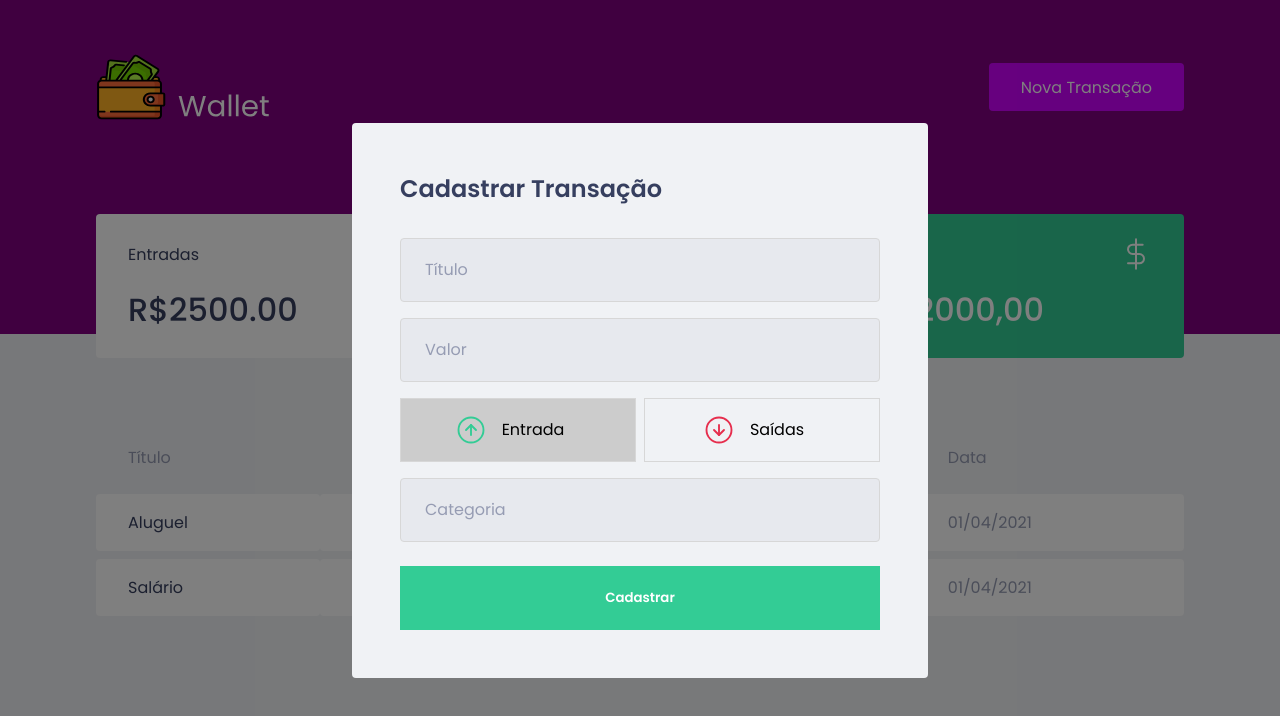
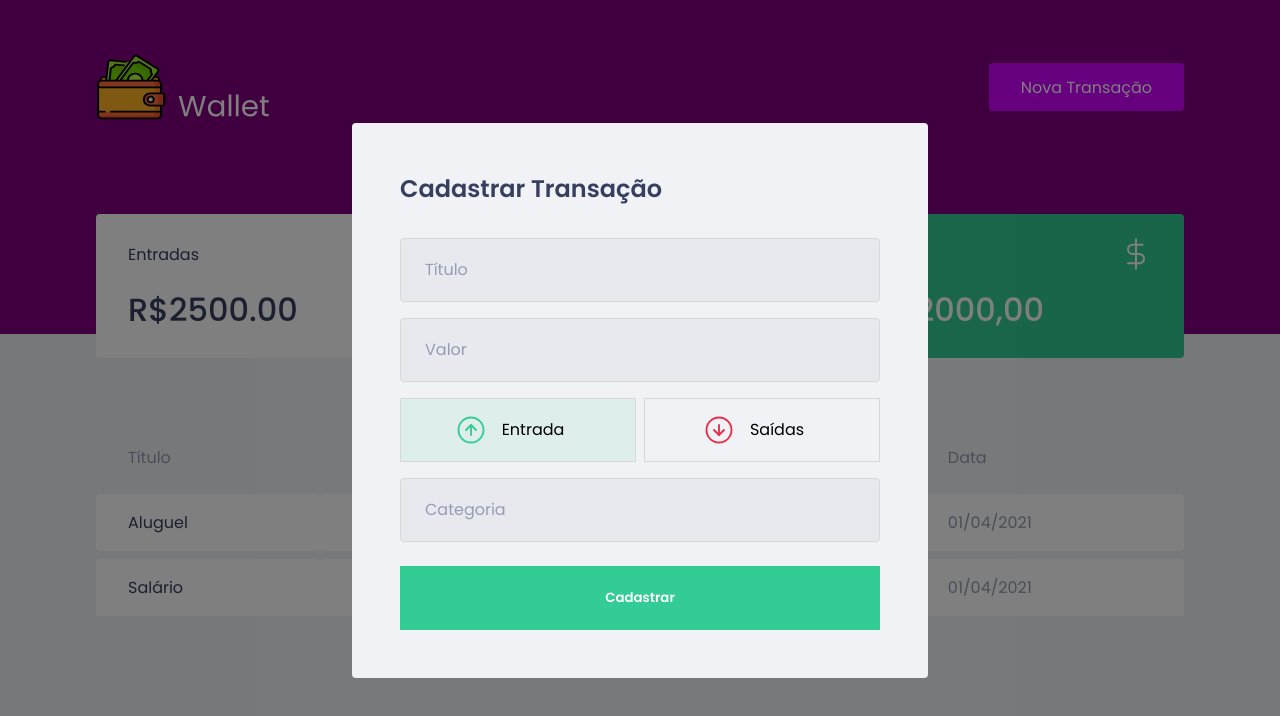
Before and after one commit to henriquedantass/finances-react, a React (Create React App) app: page / in a window 1280 px wide. Both pictures are taken after a click on the button "Nova Transação". Shown: the top 716 px of the page. Built offline with nearby package versions, Linux system fonts and the light colour scheme; no server answers; what miragejs would draw is missing.

Commit message:
adicionando trasnparentize do polished nos botões

```diff
--- a/src/Components/NewTransactionModal/index.tsx
+++ b/src/Components/NewTransactionModal/index.tsx
@@ -31,6 +31,7 @@
                 <TransactionTypeContainer>
 
                     <RadioBox
+                        activeColor='green'
                         isActive={type === 'deposit'}
                         type="button"
                         onClick={() => { setType('deposit') }}
@@ -42,6 +43,7 @@
                     </RadioBox>
 
                     <RadioBox
+                        activeColor='red'
                         isActive={type === 'withdraw'}
                         type="button"
                         onClick={() => { setType('withdraw') }}
--- a/src/Components/NewTransactionModal/styles.ts
+++ b/src/Components/NewTransactionModal/styles.ts
@@ -1,5 +1,5 @@
 import styled from 'styled-components';
-import { darken } from 'polished';
+import { darken, transparentize } from 'polished';
 
 
 export const Container = styled.form`
@@ -56,10 +56,16 @@
 `;
 
 interface RadioBoxProps {
+    isActive: boolean;
+    activeColor: 'green' | 'red',
+}
 
-    isActive: boolean;
+const colors = {
+    green: '#33CC95',
+    red: '#E52E4D'
 
 }
+
 
 export const RadioBox = styled.button<RadioBoxProps>`
 
@@ -69,7 +75,7 @@
         height: 4rem;
         border: 1px solid #d7d7d7;
 
-        background:${(props) => props.isActive ? '#ccc' : 'transparent'};
+        background:${(props) => props.isActive ? transparentize(0.9, colors[props.activeColor]) : 'transparent'};
 
         &:hover {
             border-color: ${darken(0.1, '#d7d7d7')}
```
